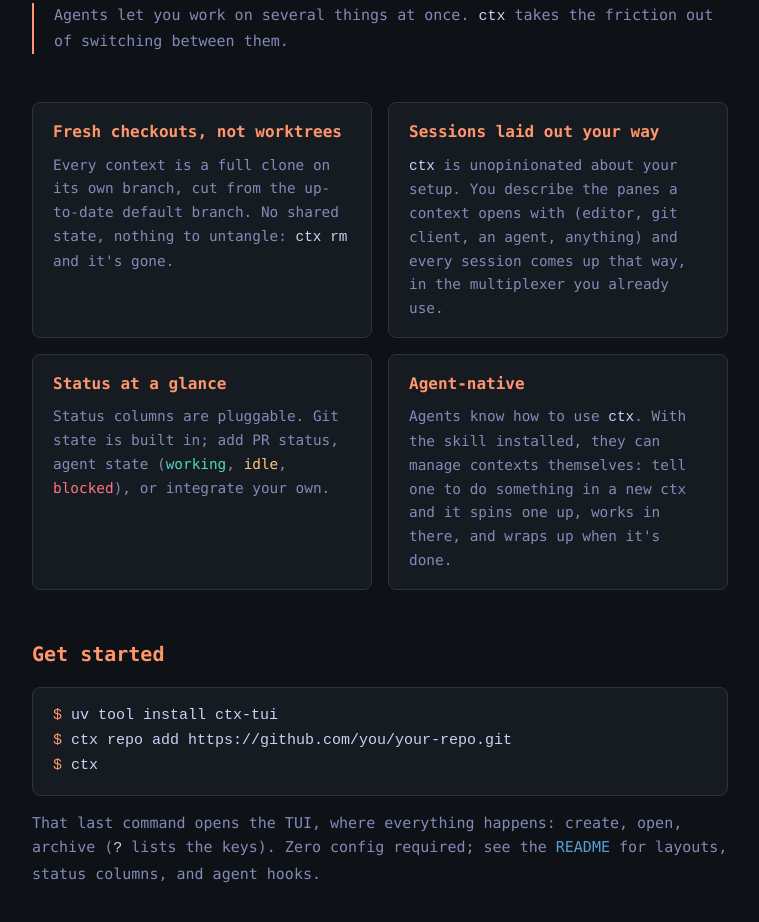
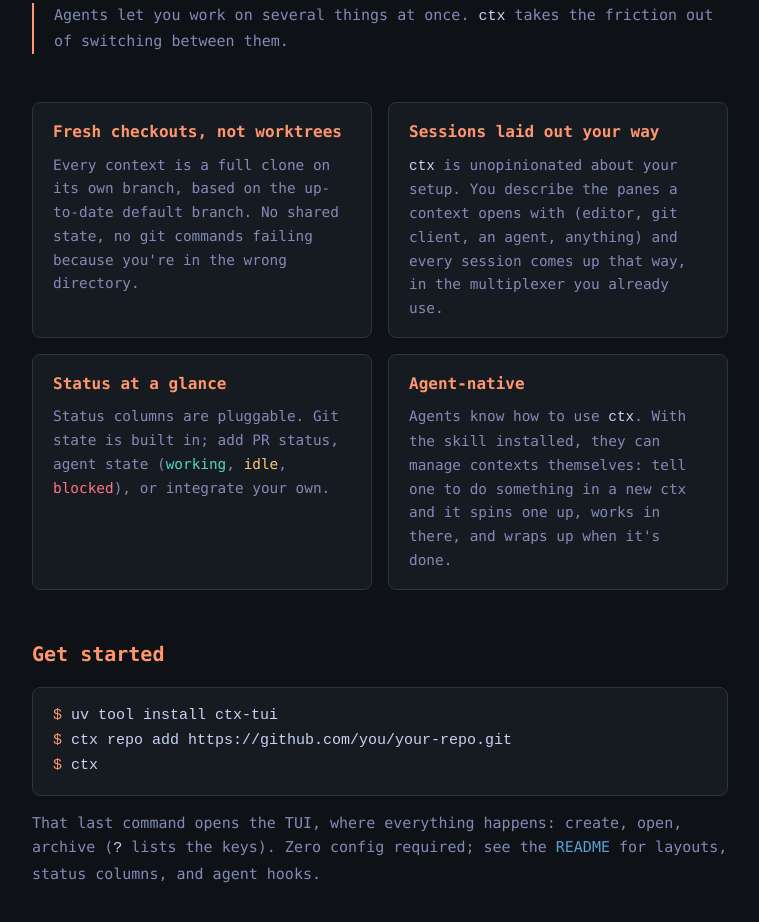
Before and after one commit to Michael-JB/ctx, a plain HTML site: page docs/index.html in a window 1280 px wide. Shown: the part 775-1697 px from the top of the page, without its empty margins (260-1019 px from the left). Drawn offline with Linux system fonts and the light colour scheme.

Commit message:
chore: pitch clones over worktrees by their pain

```diff
--- a/docs/index.html
+++ b/docs/index.html
@@ -54,9 +54,9 @@ docs-pass       nano-rl      mb/docs-pass               <span class="s-magenta">
     <div class="feature">
       <h2>Fresh checkouts, not worktrees</h2>
       <p>
-        Every context is a full clone on its own branch, cut from the
-        up-to-date default branch. No shared state, nothing to untangle:
-        <code>ctx rm</code> and it's gone.
+        Every context is a full clone on its own branch, based on the
+        up-to-date default branch. No shared state, no git commands failing
+        because you're in the wrong directory.
       </p>
     </div>
     <div class="feature">
```
